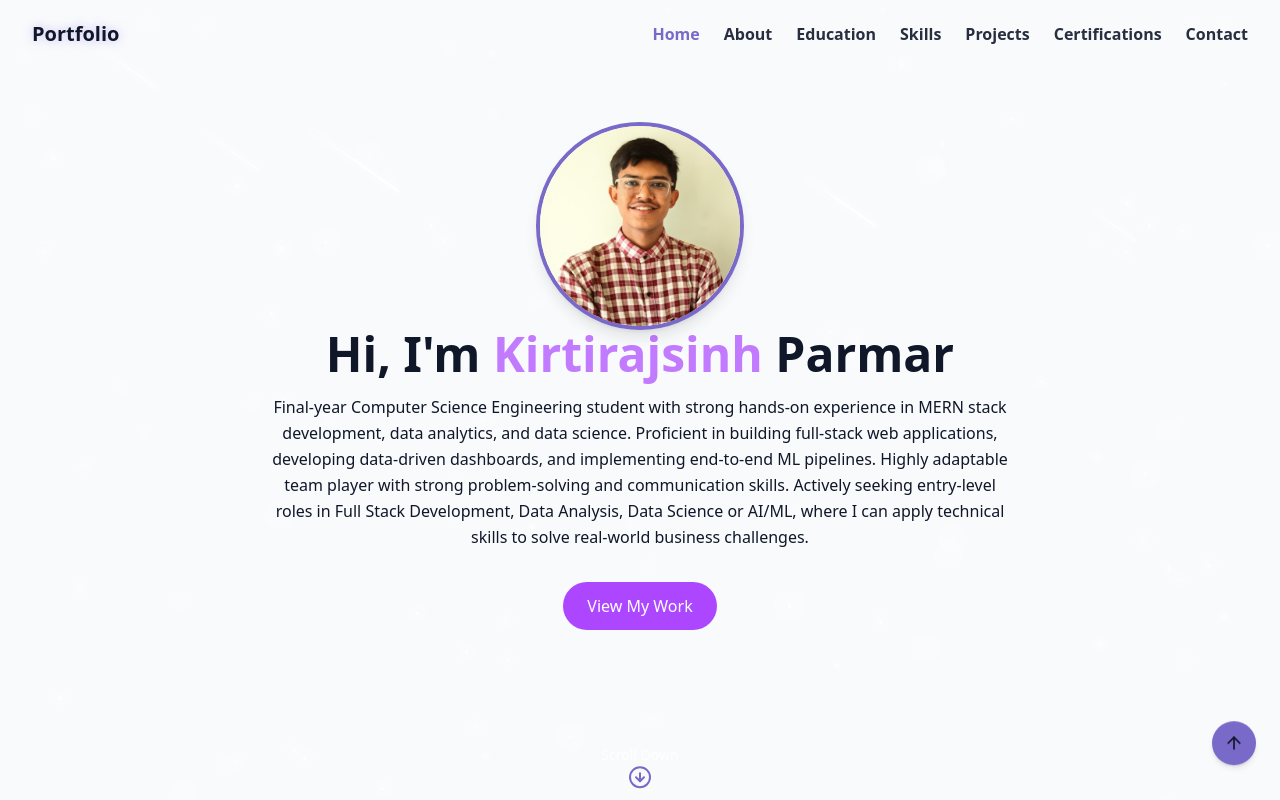
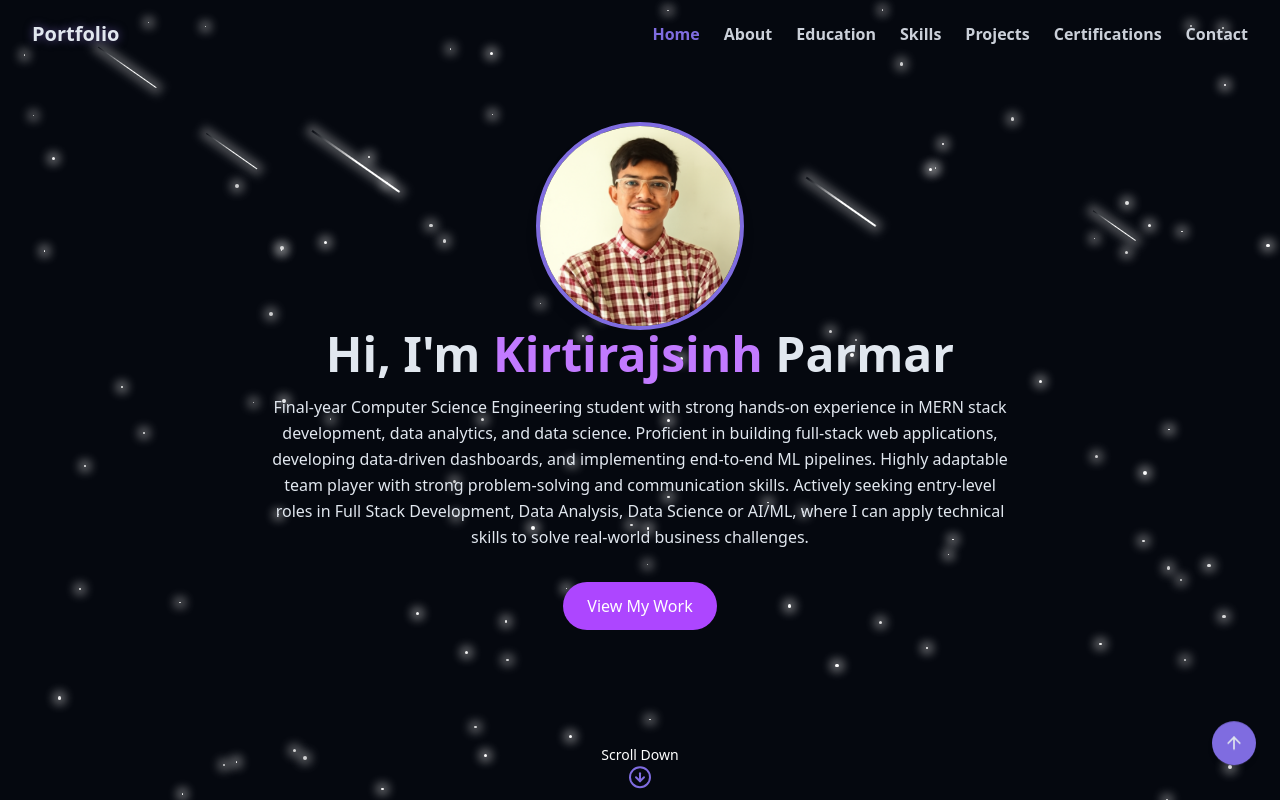
Before and after one commit to Kirtirajsinh08/portfolio_website, a React (Vite) app: page / in a window 1280 px wide. Shown: the top 800 px of the page. Built offline with nearby package versions, Linux system fonts and the light colour scheme.

Commit message:
Theme Changes

```diff
--- a/src/components/ThemesToggle.jsx
+++ b/src/components/ThemesToggle.jsx
@@ -3,20 +3,25 @@ import { useEffect, useState } from "react";
 import { cn } from "@/lib/utils";
 
 export const ThemeToggle = () => {
+    // Default to light mode visually; will correct after mount
     const [isDarkMode, setIsDarkMode] = useState(false);
+    const [mounted, setMounted] = useState(false); // track if client mounted
 
     useEffect(() => {
+        setMounted(true); // now we are on client
         const storedTheme = localStorage.getItem("theme");
-        if (storedTheme === "dark") {
+        if (storedTheme === "dark" || !storedTheme) {
+            document.documentElement.classList.add("dark");
+            localStorage.setItem("theme", "dark");
             setIsDarkMode(true);
-            document.documentElement.classList.add("dark");
         } else {
-            localStorage.setItem("theme", "light");
+            document.documentElement.classList.remove("dark");
             setIsDarkMode(false);
         }
     }, []);
 
     const toggleTheme = () => {
+        if (!mounted) return; // prevent errors on server
         if (isDarkMode) {
             document.documentElement.classList.remove("dark");
             localStorage.setItem("theme", "light");
@@ -28,12 +33,13 @@ export const ThemeToggle = () => {
         }
     };
 
+    // Render button immediately; icons will match state after mount
     return (
         // <button
         //     onClick={toggleTheme}
         //     className={cn(
         //         "fixed max-sm:hidden top-5 right-5 z-50 p-2 rounded-full transition-colors duration-300",
-        //         "focus:outlin-hidden"
+        //         "focus:outline-hidden"
         //     )}
         // >
         //     {isDarkMode ? (
@@ -42,6 +48,7 @@ export const ThemeToggle = () => {
         //         <Moon className="h-6 w-6 text-blue-900" />
         //     )}
         // </button>
+
         <></>
     );
 };
```
